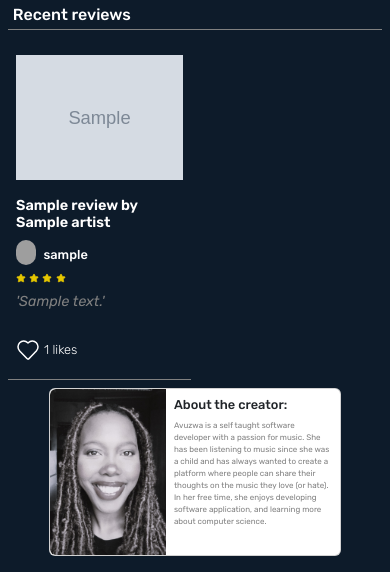
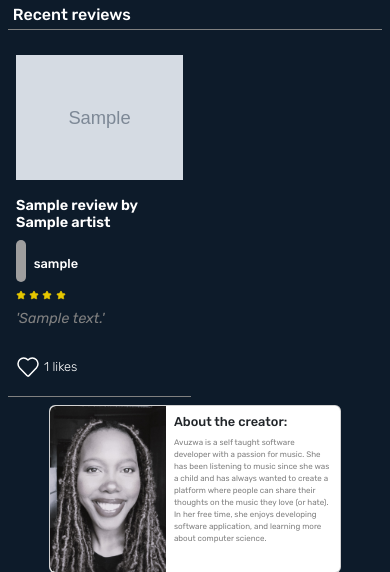
Before and after one commit to AvuMdunyelwa/100Pages, a Flask app: template templates/index.html in a window 390 px wide. Shown: the part 1038-1610 px from the top of the page. Run offline with Flask 3, Linux system fonts and the light colour scheme; the template is opened without the code that fills it: most values are stand-ins (such as "Sample title", 1, 10 or a date in 2020); grey boxes marked "Sample" are stand-in pictures; parts of the project's set-up code (start-up, migrations or seed data) failed here and were passed over; some libraries are stand-ins or nearby versions; grey boxes are pictures that could not be loaded.

Commit message:
add the pp class selector

```diff
--- a/static/styles.css
+++ b/static/styles.css
@@ -433,7 +433,7 @@ h6 {
         }
     }
 
-    #profile-picture {
+    .pp {
         height: 3vh !important;
         width: 5vw !important;
         border-radius: 35px !important;
```
